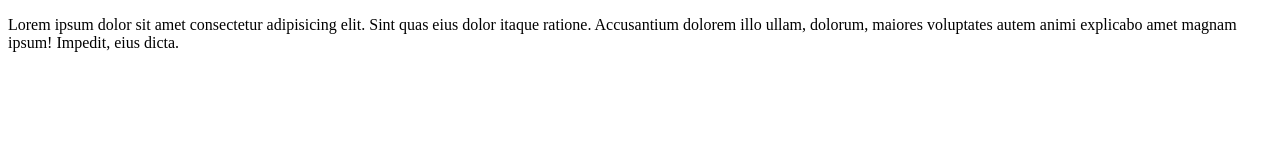
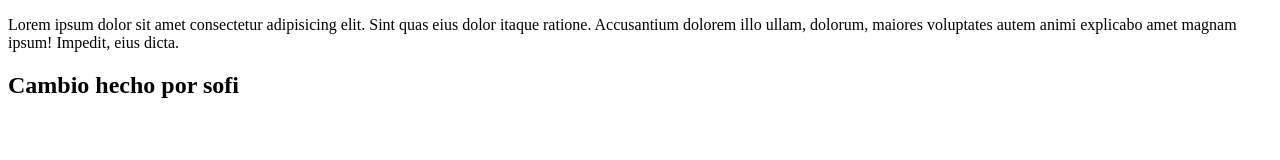
Before and after one commit to anderalarcon/prograweb-25-1, a plain HTML site: page index.html in a window 1280 px wide. Drawn offline with Linux system fonts and the light colour scheme.

Commit message:
hice mi cambio sofi

```diff
--- a/index.html
+++ b/index.html
@@ -9,5 +9,6 @@
     <p>
         Lorem ipsum dolor sit amet consectetur adipisicing elit. Sint quas eius dolor itaque ratione. Accusantium dolorem illo ullam, dolorum, maiores voluptates autem animi explicabo amet magnam ipsum! Impedit, eius dicta.
     </p>
+    <h2>Cambio hecho por sofi</h2>
 </body>
 </html>
```
